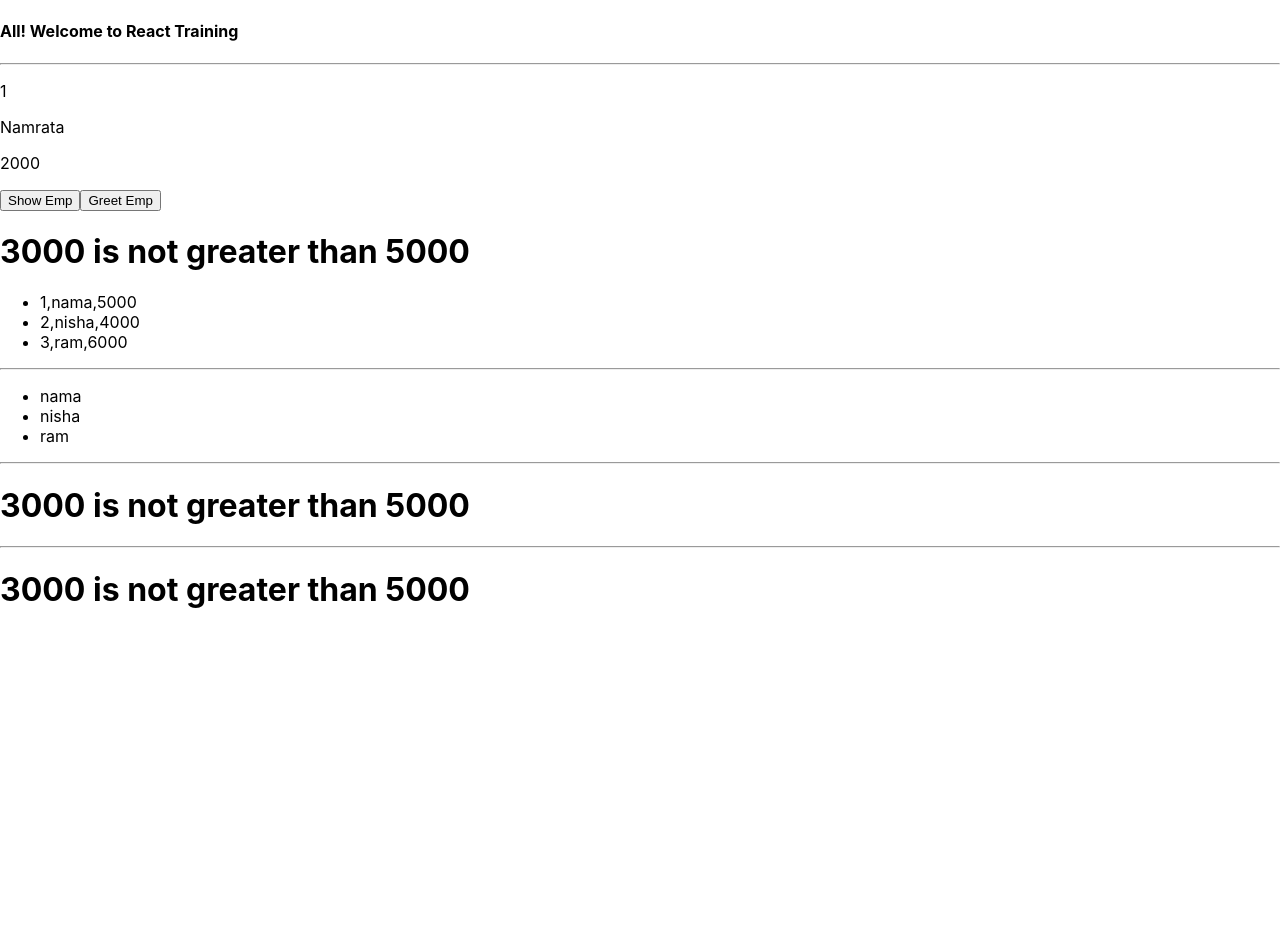
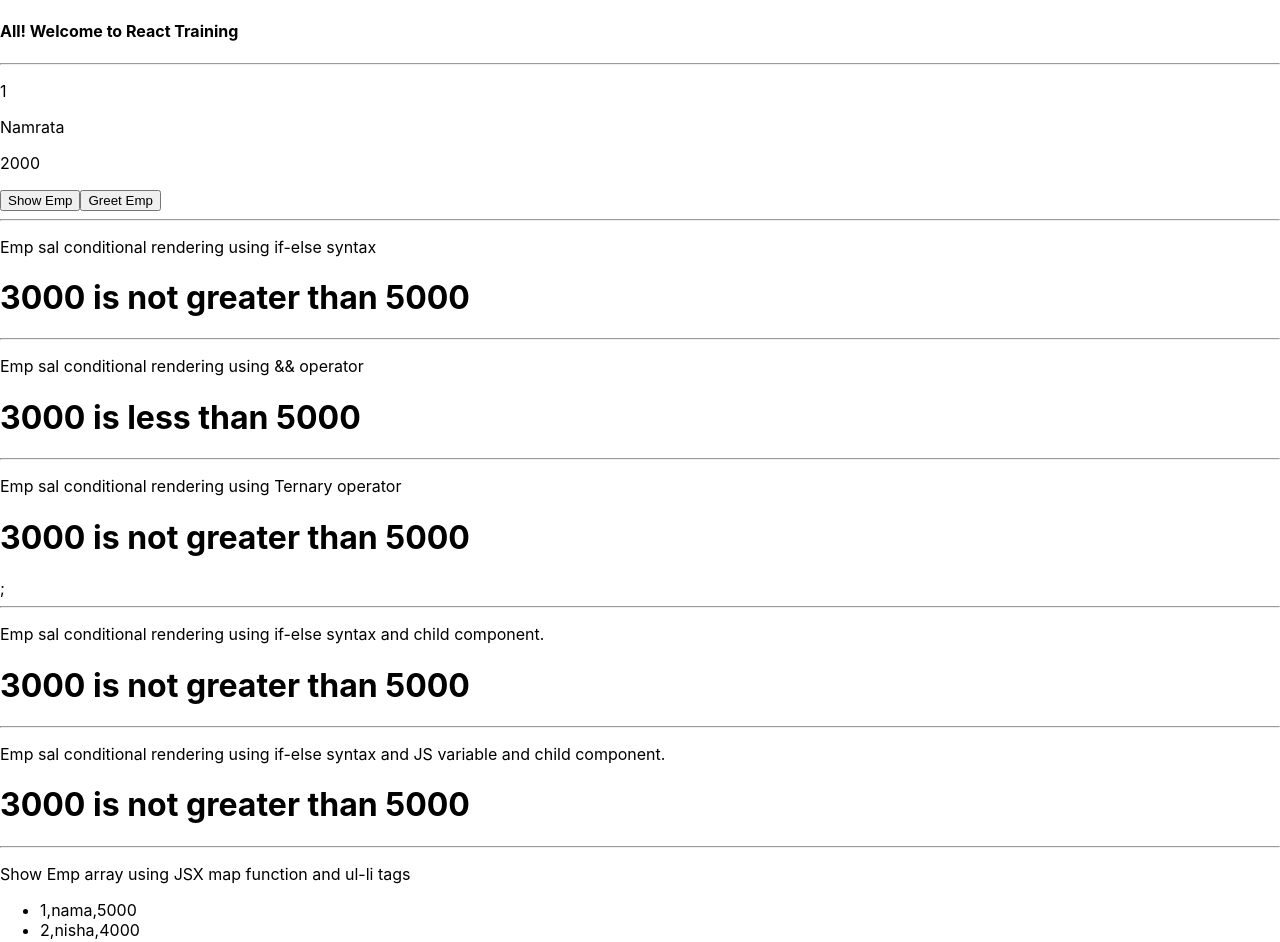
Before and after one commit to AwareSelf/react_vw_19dec2023, a React (Create React App) app in the folder react_sample_app/: page / in a window 1280 px wide. Shown: the top 942 px of the page. Before the commit the page ends 800 px from the top, so only its background shows below. Built offline with nearby package versions, Linux system fonts and the light colour scheme.

Commit message:
react_sample_app conditional rendering - updated
react_sample_app conditional rendering - updated

```diff
--- a/react_sample_app/src/App.js
+++ b/react_sample_app/src/App.js
@@ -7,6 +7,8 @@ import Emparr from './Emparr';
 import Emparr1 from './Emparr1';
 import Emp11 from './Emp11';
 import Emp111 from './Emp111';
+import Empx from './Empx';
+import Empx1 from './Empx1';
 
 //these are similar in functionality toc class but you create it using function syntax
 //react - functional components
@@ -26,14 +28,27 @@ function App() {
        <h4> All! Welcome to React Training</h4>
        <hr/>
        <Emp id={1} name={'Namrata'} salary={2000} />
+       <hr/>
+       <p>Emp sal conditional rendering using if-else syntax</p>
        <Emp1 id={1} name={'Namrata'} salary={3000} />
+       <hr/>
+       <p>Emp sal conditional rendering using && operator</p>
+       <Empx id={1} name={'Namrata'} salary={3000} />
+       <hr/>
+       <p>Emp sal conditional rendering using Ternary operator</p>
+       <Empx1 id={1} name={'Namrata'} salary={3000} />
+       <hr/>
+       <p>Emp sal conditional rendering using if-else syntax and child component.</p>
+       <Emp11 id={1} name={'Namrata'} salary={3000}/>
+       <hr/>
+       <p>Emp sal conditional rendering using if-else syntax and JS variable and child component.</p>
+       <Emp111 id={1} name={'Namrata'} salary={3000}/>
+       <hr/>
+       <p>Show Emp array using JSX map function and ul-li tags</p>
        <Emparr />
        <hr/>
+       <p>Show Emp array using JSX map function and child Emp component</p>
        <Emparr1/>
-       <hr/>
-       <Emp11 id={1} name={'Namrata'} salary={3000}/>
-       <hr/>
-       <Emp111 id={1} name={'Namrata'} salary={3000}/>
 
 
     </div>
--- /dev/null
+++ b/react_sample_app/src/Empx.js
@@ -0,0 +1,21 @@
+function Empx(props)
+{
+    let e = {empid:props.id,
+        empname:props.name,
+        empsal:props.salary};
+
+
+         return(
+            <>
+
+            {e.empsal<5000 && <h1>{e.empsal} is less than 5000</h1>}
+            {e.empsal>5000 && <h1>{e.empsal} is greater than 5000</h1>}
+            </>
+            );
+
+
+
+
+}
+
+export default Empx;
--- /dev/null
+++ b/react_sample_app/src/Empx1.js
@@ -0,0 +1,21 @@
+function Empx1(props)
+{
+    let e = {empid:props.id,
+        empname:props.name,
+        empsal:props.salary};
+
+
+         return(
+            <>
+              {e.empsal>5000 ?
+                <h1>{e.empsal} is greater than 5000</h1>:
+                <h1>{e.empsal} is not greater than 5000</h1>};
+
+            </>
+            );
+
+
+
+}
+
+export default Empx1;
```
